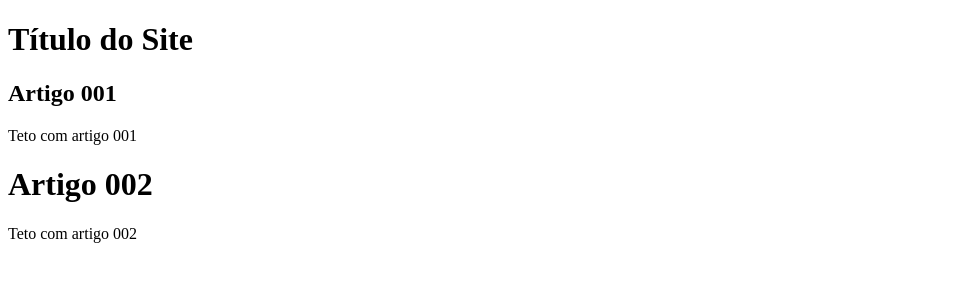
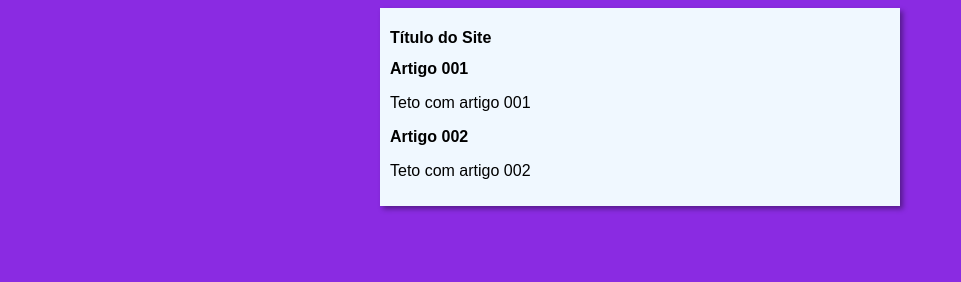
Before and after one commit to Ers1807/test-branches, a plain HTML site: page index.html in a window 1280 px wide. Shown: the whole page, without its empty margins (0-961 px from the left). Drawn offline with Linux system fonts and the light colour scheme.

Commit message:
inciei o design

```diff
--- /dev/null
+++ b/estilos/style.css
@@ -0,0 +1,16 @@
+*{
+    font-family: Arial, Helvetica, sans-serif;
+    font-size: 16px;
+}
+
+body {
+    background-color: blueviolet;
+}
+
+main{
+    background-color: aliceblue;
+    width: 500px;
+    margin: auto;
+    padding: 10px;
+    box-shadow: 3px 3px 5px rgba(0, 0, 0, 0.377)
+}
--- a/index.html
+++ b/index.html
@@ -3,8 +3,8 @@
 <head>
     <meta charset="UTF-8">
     <meta name="viewport" content="width=device-width, initial-scale=1.0">
-    <title>Teste Brancher
-    </title>
+    <title>Teste Brancher</title>
+    <link rel="stylesheet" href="estilos/style.css">
 </head>
 <body>
 
```
